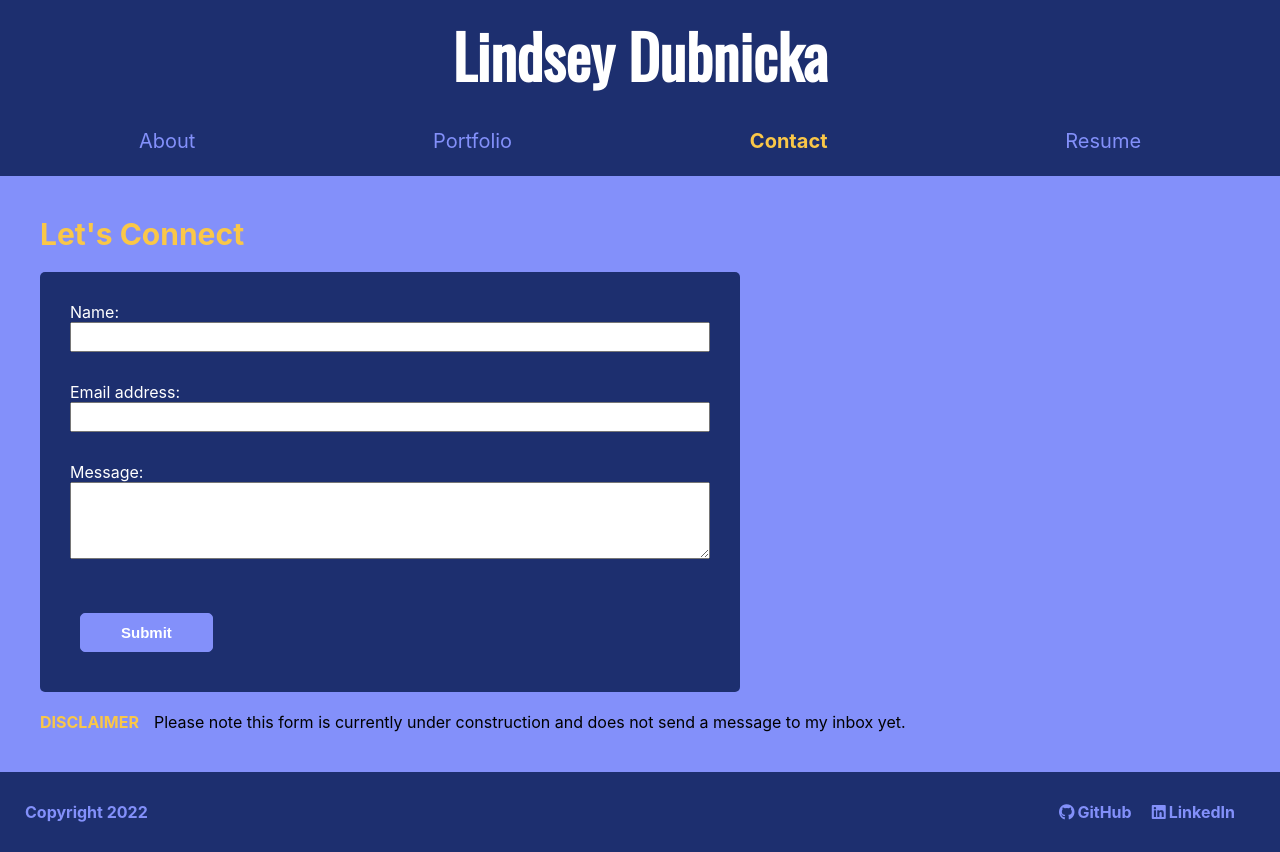
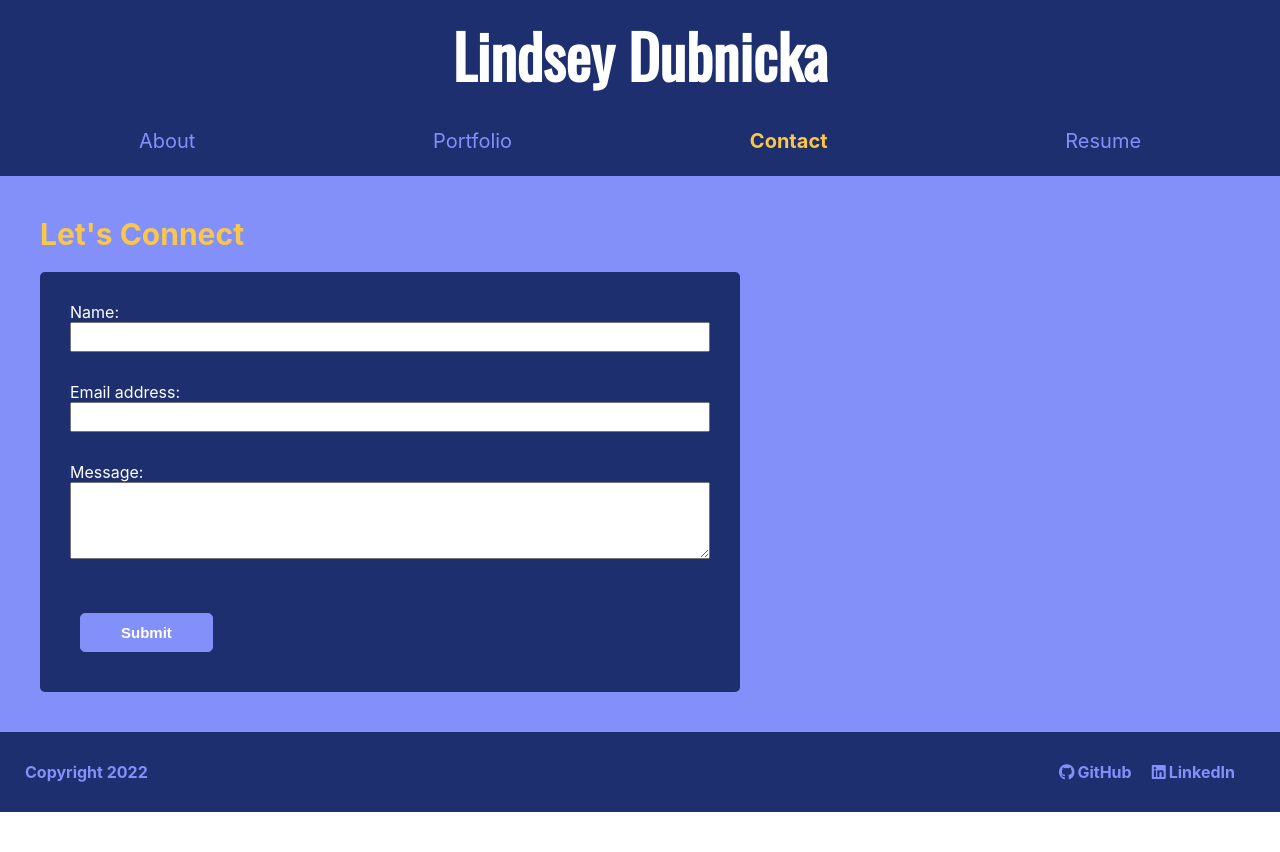
Before and after one commit to lindseymiller2567/react-portfolio, a React (Create React App) app: page / in a window 1280 px wide. Both pictures are taken after a click on the element "Contact". After the commit the page ends 812 px from the top, so only its background shows below. Built offline with nearby package versions, Linux system fonts and the light colour scheme.

Commit message:
added emailing service to form

```diff
--- a/package.json
+++ b/package.json
@@ -7,6 +7,7 @@
     "@testing-library/jest-dom": "^5.16.4",
     "@testing-library/react": "^13.0.1",
     "@testing-library/user-event": "^13.5.0",
+    "emailjs-com": "^3.2.0",
     "react": "^18.0.0",
     "react-dom": "^18.0.0",
     "react-scripts": "5.0.1",
--- a/src/components/Contact/index.js
+++ b/src/components/Contact/index.js
@@ -1,5 +1,6 @@
 import React, { useState } from "react";
-import { validateEmail } from '../../utils/helpers'
+import { validateEmail } from '../../utils/helpers';
+import { send } from 'emailjs-com';
 
 function ContactForm() {
     const [formState, setFormState] = useState({ name: '', email: '', messasge: '' });
@@ -40,6 +41,7 @@ function ContactForm() {
             setSuccessMessage('')
         } else {
             setSuccessMessage("WooHoo! We will be in touch soon.")
+            send('service_i7dx6ia', 'template_1antxeo', formState, 'pwOQzRNiP3-8d9eoq')
         }
     }
 
@@ -75,10 +77,10 @@ function ContactForm() {
                 )}
 
             </form>
-            <p className="formDisclaimer">
+            {/* <p className="formDisclaimer">
                 <span className="disclaimer">DISCLAIMER</span>
                 Please note this form is currently under construction and does not send a message to my inbox yet.
-            </p>
+            </p> */}
         </section>
     )
 }
```
Also changed, not shown: src/assets/images/Bookworm-screenshot-min.jpg (added), 1 other file (tests, documents, lock files or other folders).
